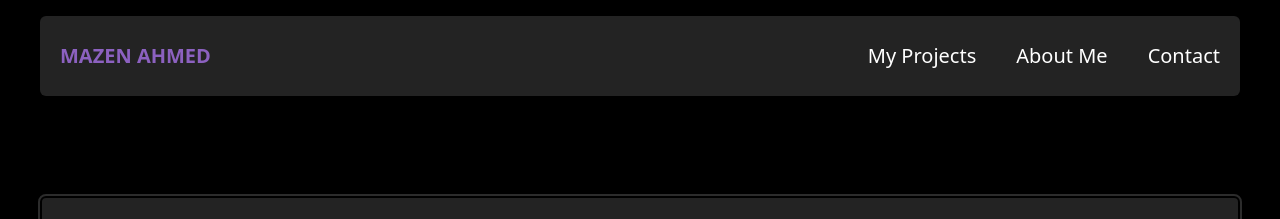
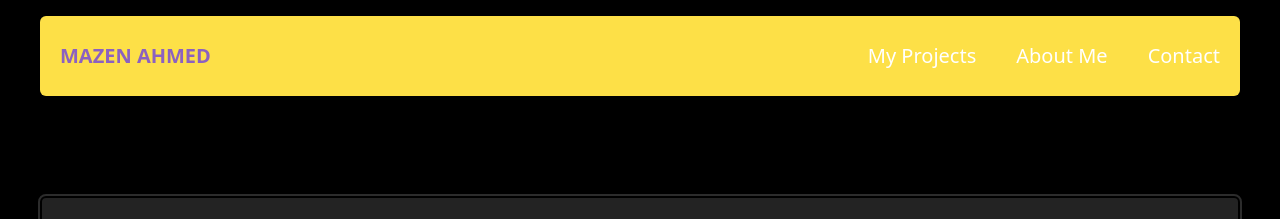
Before and after one commit to Mazen922/ma_website, a website built with Vite: page index.html in a window 1280 px wide. Shown: the top 219 px of the page. Built offline with nearby package versions, Linux system fonts and the light colour scheme.

Commit message:
try hard

```diff
--- a/index.html
+++ b/index.html
@@ -21,7 +21,7 @@
         <!-- Navbar Space -->
 
         <nav
-          class="bg-[#232323] h-20 rounded-md flex items-center justify-between"
+          class="bg-yellow-300 h-20 rounded-md flex items-center justify-between"
         >
           <!-- Header -->
           <header
```
Also changed, not shown: 1 other file.
